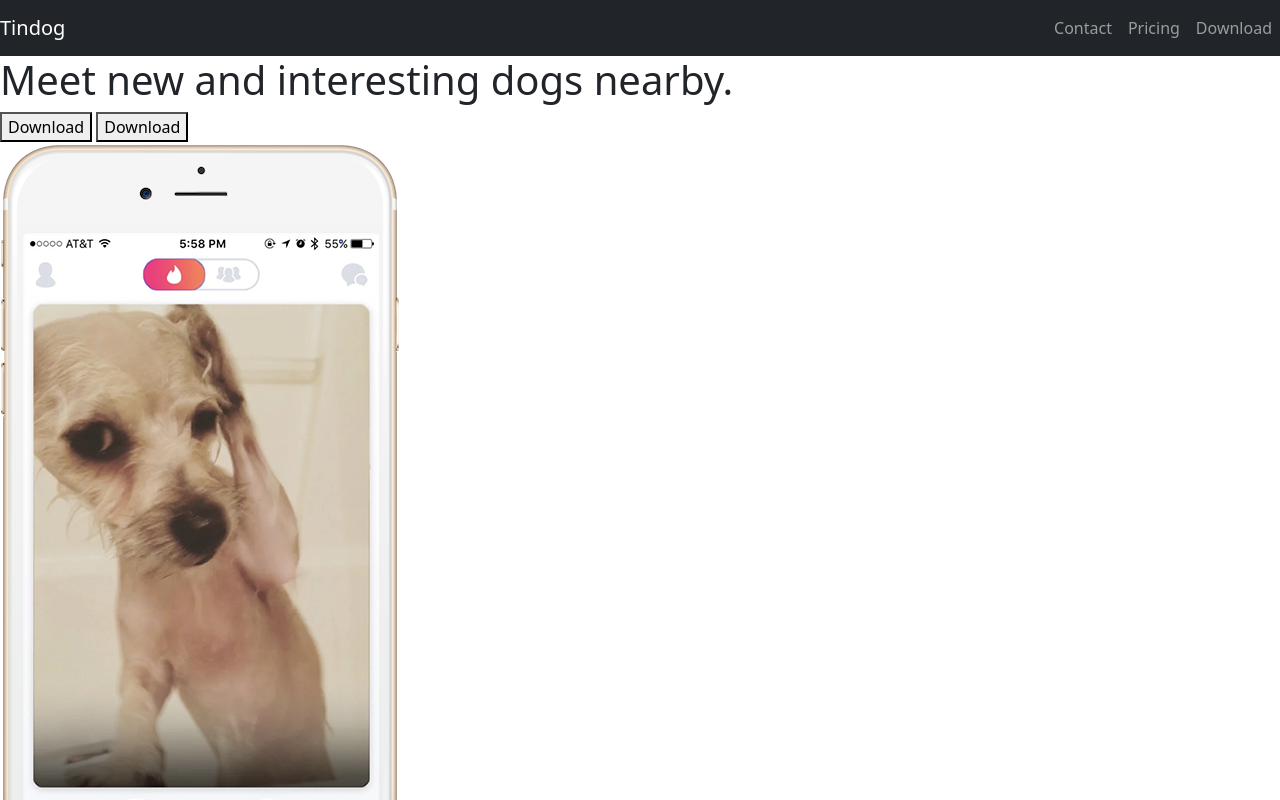
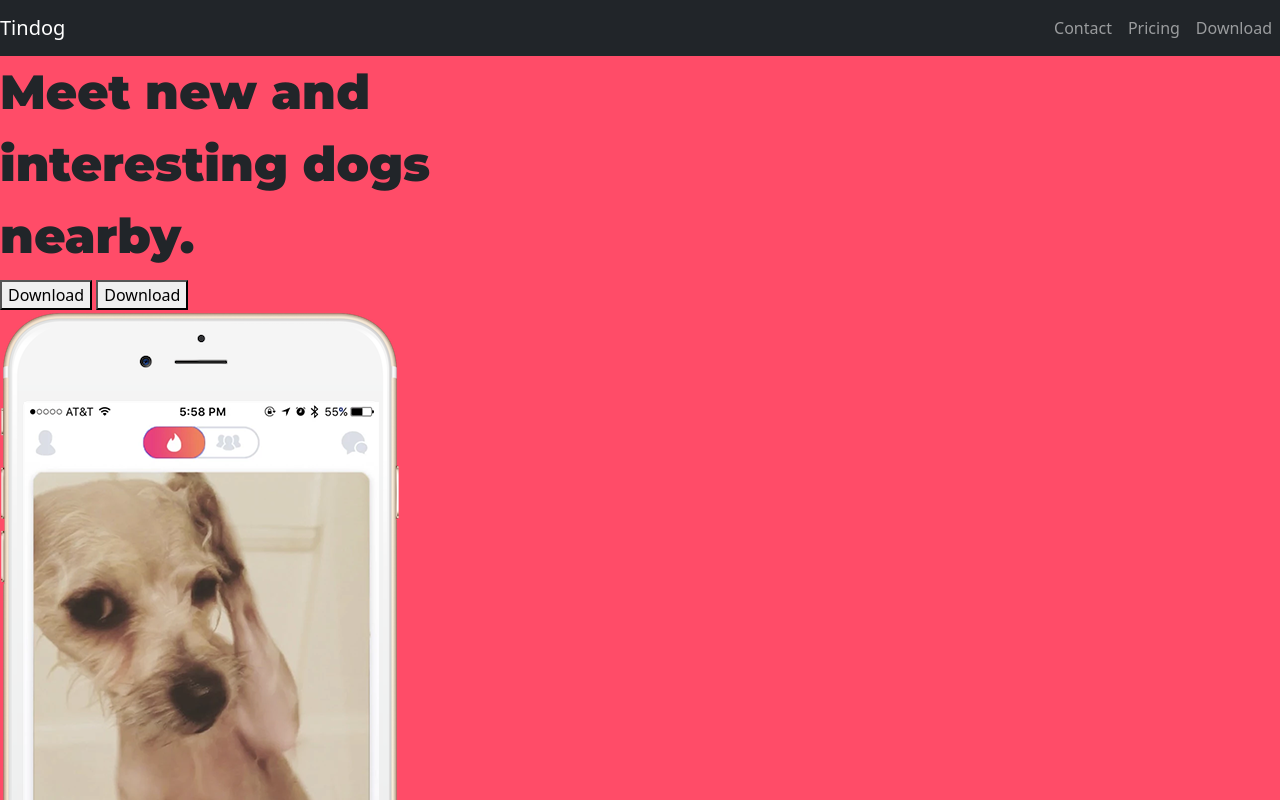
Before and after one commit to andrew20012656/web-development, a plain HTML site: page TinDog-Start-master/index.html in a window 1280 px wide. Shown: the top 800 px of the page. Drawn offline with nearby package versions, Linux system fonts and the light colour scheme.

Commit message:
add new fonts and changed title

```diff
--- a/TinDog-Start-master/css/styles.css
+++ b/TinDog-Start-master/css/styles.css
@@ -0,0 +1,10 @@
+#title {
+  background-color: #ff4c68;
+}
+
+h1 {
+  font-family: 'Montserrat', sans-serif;
+  font-weight: 900;
+  font-size: 3rem;
+  line-height: 1.5;
+}
--- a/TinDog-Start-master/index.html
+++ b/TinDog-Start-master/index.html
@@ -6,6 +6,9 @@
   <title>TinDog</title>
   <link href="https://cdn.jsdelivr.net/npm/bootstrap@5.2.0/dist/css/bootstrap.min.css" rel="stylesheet" integrity="sha384-gH2yIJqKdNHPEq0n4Mqa/HGKIhSkIHeL5AyhkYV8i59U5AR6csBvApHHNl/vI1Bx" crossorigin="anonymous">
   <script src="https://cdn.jsdelivr.net/npm/bootstrap@5.2.0/dist/js/bootstrap.bundle.min.js" integrity="sha384-A3rJD856KowSb7dwlZdYEkO39Gagi7vIsF0jrRAoQmDKKtQBHUuLZ9AsSv4jD4Xa" crossorigin="anonymous"></script>
+  <link rel="preconnect" href="https://fonts.googleapis.com">
+  <link rel="preconnect" href="https://fonts.gstatic.com" crossorigin>
+  <link href="https://fonts.googleapis.com/css2?family=Montserrat:ital,wght@0,100;0,400;0,900;1,100;1,400;1,900&family=Ubuntu:ital@0;1&display=swap" rel="stylesheet">
   <link rel="stylesheet" href="css/styles.css">
 </head>
 
@@ -38,15 +41,18 @@
 
     <!-- Title -->
 
-    <div>
+    <div class="row">
+      <div class="col-lg-6">
         <h1>Meet new and interesting dogs nearby.</h1>
         <button type="button">Download</button>
         <button type="button">Download</button>
       </div>
+
       <div>
         <img src="images/iphone6.png" alt="iphone-mockup">
       </div>
 
+    </div>
   </section>
 
 
```
Lines whose indentation alone changed are shown as unchanged.
